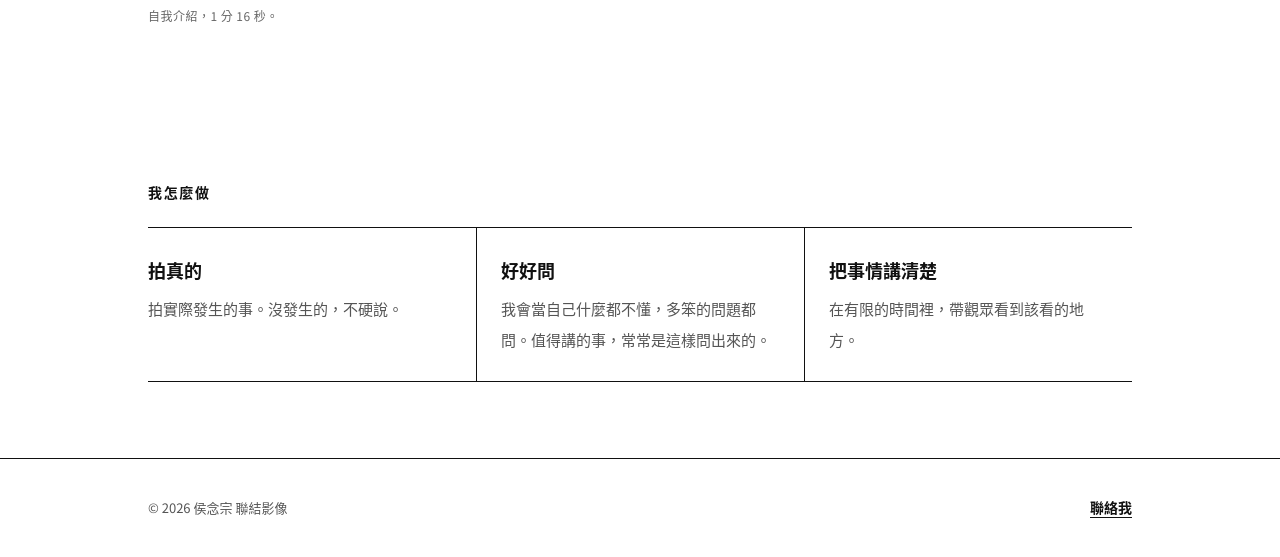
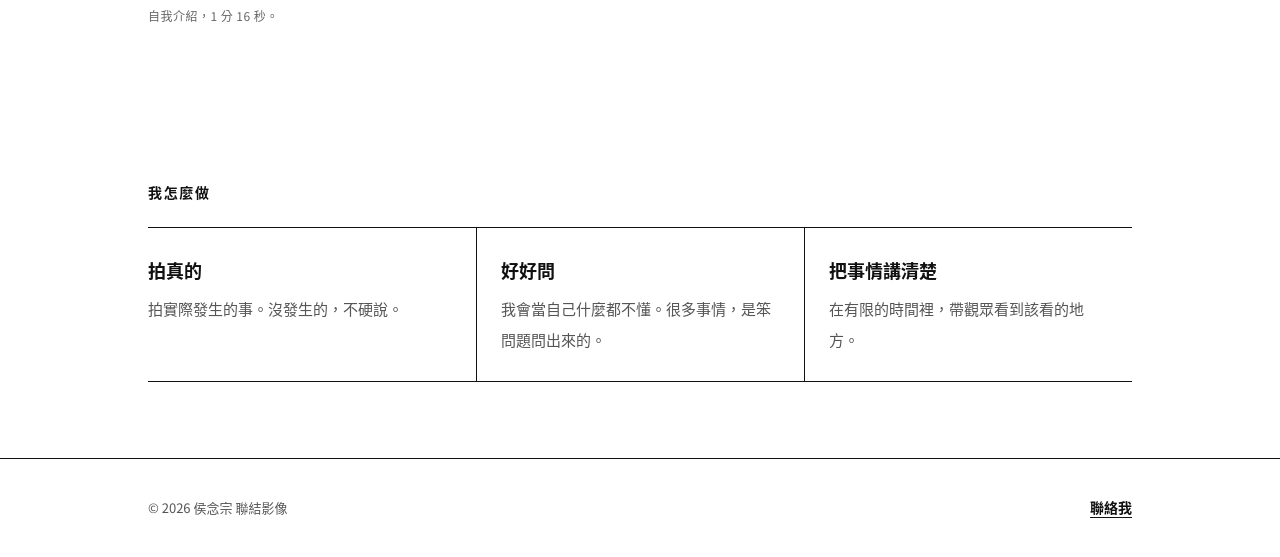
Before and after one commit to martyhou/martyhou.com, a plain HTML site: page index.html in a window 1280 px wide. Shown: the part 541-1098 px from the top of the page. Drawn offline with Linux system fonts and the light colour scheme.

Commit message:
首頁：好好問的說明改用 Marty 的句子
Co-Authored-By: Claude Opus 5.5 <noreply@anthropic.com>
Claude-Session: https://claude.ai/code/session_01E6qjAKTCftUytT1dTdRDFD

```diff
--- a/index.html
+++ b/index.html
@@ -529,7 +529,7 @@ footer.copy a{color:#111;font-weight:700;font-size:14px;cursor:pointer;text-deco
   <h2 class="fade">我怎麼做</h2>
   <div class="three fade" style="margin-top:22px">
     <div><b>拍真的</b><span>拍實際發生的事。沒發生的，不硬說。</span></div>
-    <div><b>好好問</b><span>我會當自己什麼都不懂，多笨的問題都問。值得講的事，常常是這樣問出來的。</span></div>
+    <div><b>好好問</b><span>我會當自己什麼都不懂。很多事情，是笨問題問出來的。</span></div>
     <div><b>把事情講清楚</b><span>在有限的時間裡，帶觀眾看到該看的地方。</span></div>
   </div>
 </div></section>
```
